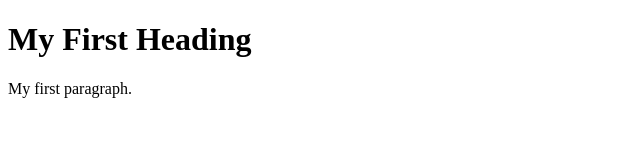
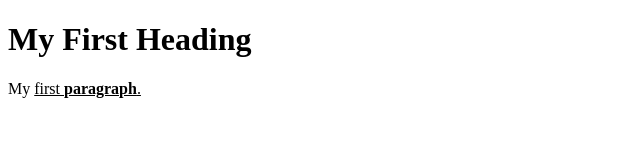
Before and after one commit to vs3909/exploring-cs, a plain HTML site: page index.html in a window 1280 px wide. Shown: the full height of the page, 0-640 px from the left. Drawn offline with Linux system fonts and the light colour scheme.

Commit message:
Update index.html

```diff
--- a/index.html
+++ b/index.html
@@ -2,7 +2,7 @@
 <html>
  <body>
  	<h1>My First Heading</h1>
-  <p>My first paragraph.</p>
+  <p>My <u>first</> <b>paragraph</b>.</p>
 
  </body>
 </html>
```
